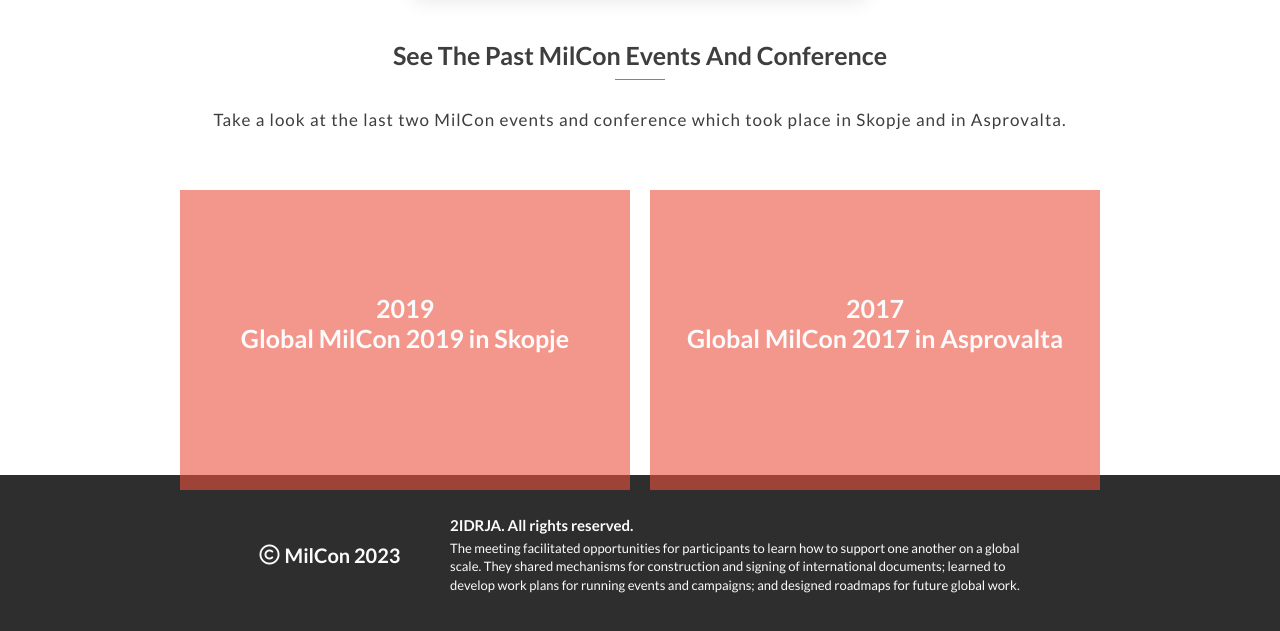
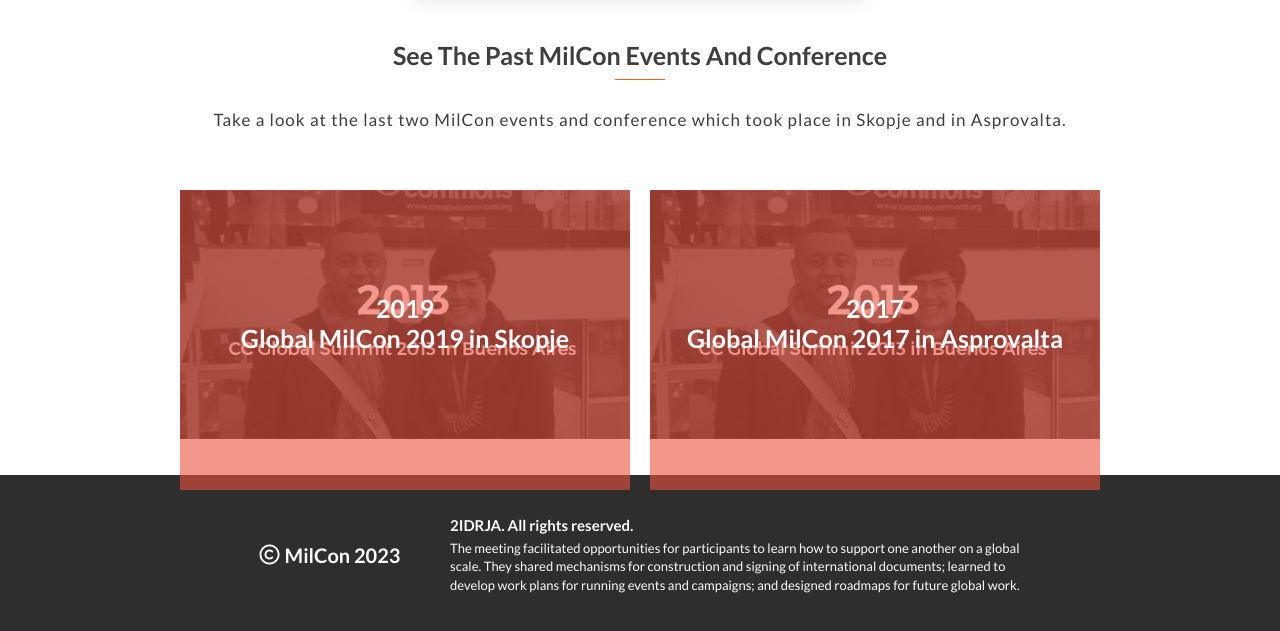
Before and after one commit to jugosack/HTML-CSS-JavaScript-capstone-project---Conference-page, a website: page about.html in a window 1280 px wide. Shown: the part 1426-2057 px from the top of the page. Drawn offline with Linux system fonts and the light colour scheme.

Commit message:
Add background images

```diff
--- a/about.css
+++ b/about.css
@@ -148,7 +148,7 @@
 .box-container .box1 {
   width: 45rem;
   height: 30rem;
-  background: url(../images/conference-1.jpg);
+  background: url(../images/desktop/conference_1.png);
   background-repeat: no-repeat;
   background-size: contain;
   display: flex;
@@ -163,7 +163,7 @@
   cursor: pointer;
   width: 45rem;
   height: 30rem;
-  background: url(../images/conference-2.jpg);
+  background: url(../images/desktop/conference_1.png);
   background-repeat: no-repeat;
   background-size: contain;
   display: flex;
```
Also changed, not shown: index.html (+1 -0 lines), images/desktop/conference_1.png (added), images/desktop/conference_2.png (added).
